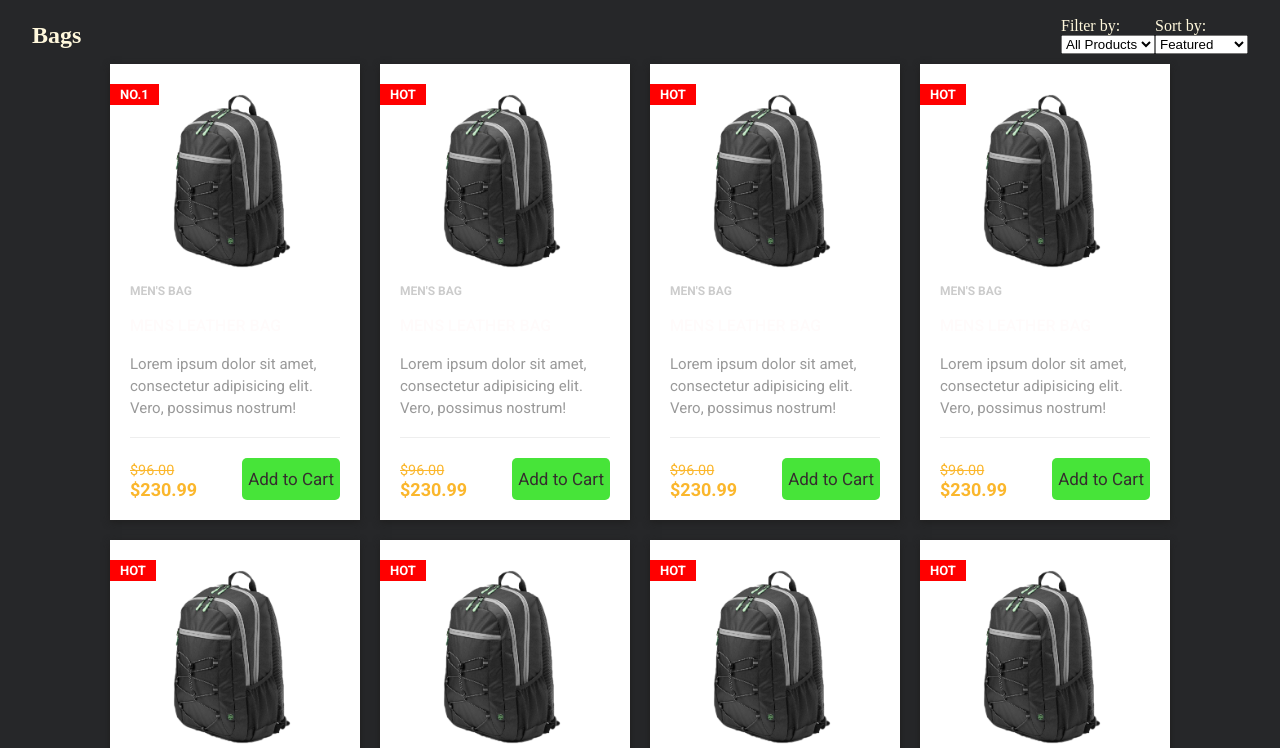
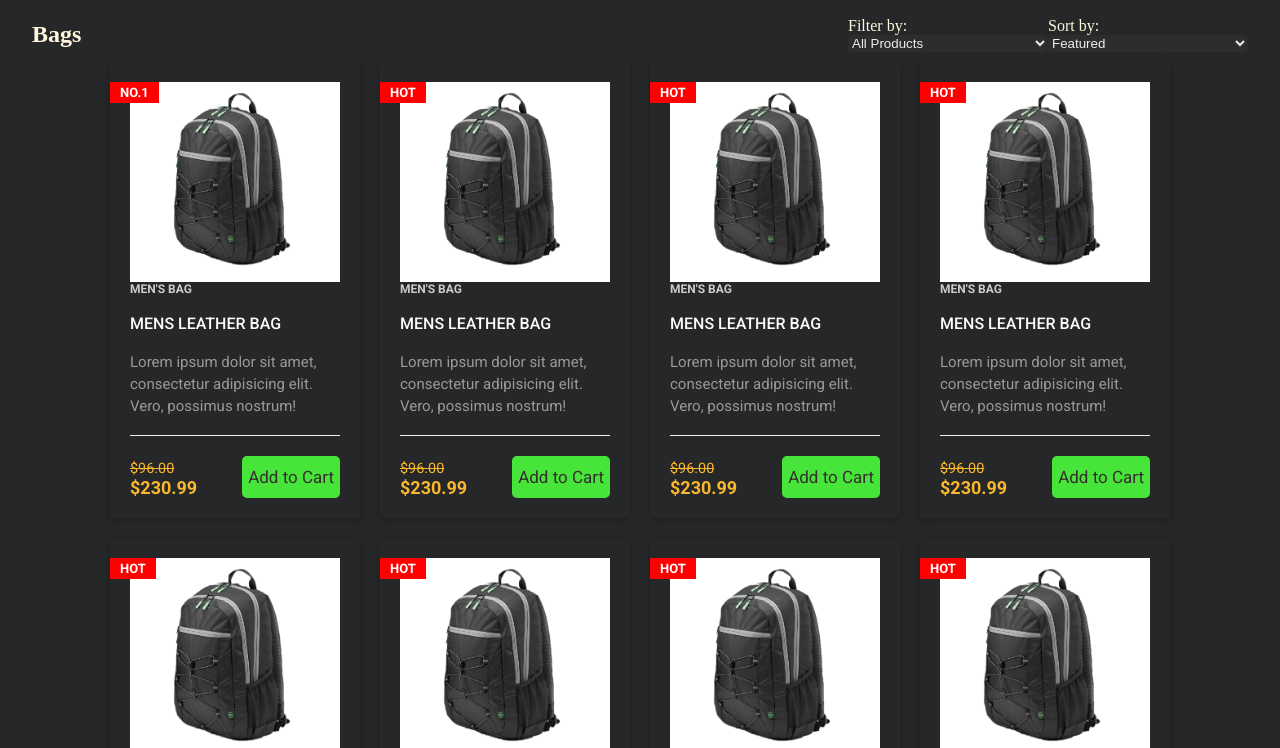
Before and after one commit to thatdelhiboy/fictional-Clothing-Brand, a plain HTML site: page product.html in a window 1280 px wide. Shown: the part 52-800 px from the top of the page. Drawn offline with Linux system fonts and the light colour scheme.

Commit message:
product page dropdown fix

```diff
--- a/css/ppstyle.css
+++ b/css/ppstyle.css
@@ -25,6 +25,14 @@
 .collection-sort {
     display: flex;
     flex-direction: column;
+}
+.collection-sort select{
+    color: #eee;
+    width: 200px;
+    border: none;
+    user-select: none;
+    border-radius: 5px;
+    background-color: #2c2d2f;
 }
 
 .product-filter {
@@ -56,7 +64,7 @@ a
     position: relative;
     box-shadow: 0 2px 7px #1f1f1f;
     margin: 10px 10px;
-    background: #ffffff;
+    background: #262729;
     float: left;
     font-family: 'Roboto', sans-serif;
 
```
